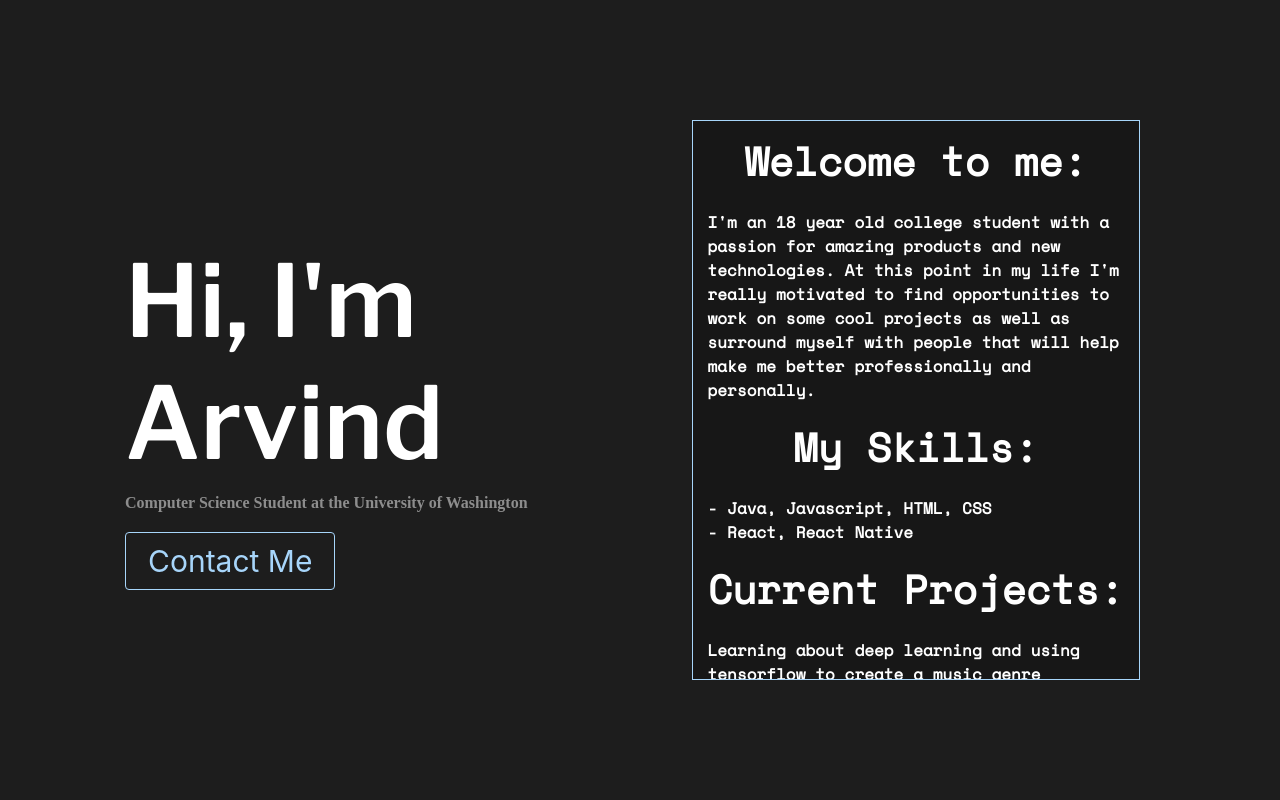
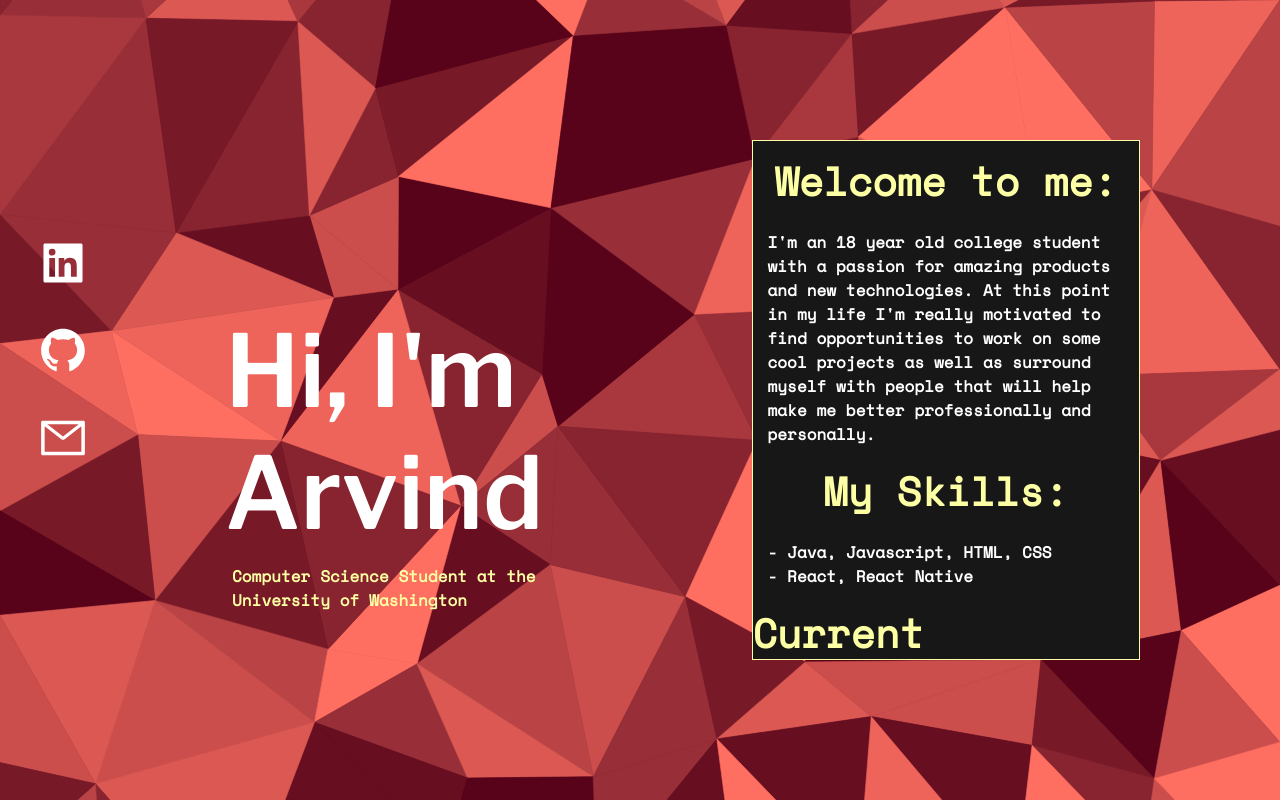
Before and after one commit to arooxa/personal-portfolio, a React (Create React App) app: page / in a window 1280 px wide. Built offline with nearby package versions, Linux system fonts and the light colour scheme.

Commit message:
updated background

```diff
--- a/package.json
+++ b/package.json
@@ -8,6 +8,7 @@
     "@testing-library/user-event": "^13.5.0",
     "react": "^17.0.2",
     "react-dom": "^17.0.2",
+    "react-icons": "^4.3.1",
     "react-router-dom": "^6.2.1",
     "react-scripts": "5.0.0",
     "styled-components": "^5.3.3",
--- a/src/App.css
+++ /dev/null
@@ -1,38 +0,0 @@
-.App {
-  text-align: center;
-}
-
-.App-logo {
-  height: 40vmin;
-  pointer-events: none;
-}
-
-@media (prefers-reduced-motion: no-preference) {
-  .App-logo {
-    animation: App-logo-spin infinite 20s linear;
-  }
-}
-
-.App-header {
-  background-color: #282c34;
-  min-height: 100vh;
-  display: flex;
-  flex-direction: column;
-  align-items: center;
-  justify-content: center;
-  font-size: calc(10px + 2vmin);
-  color: white;
-}
-
-.App-link {
-  color: #61dafb;
-}
-
-@keyframes App-logo-spin {
-  from {
-    transform: rotate(0deg);
-  }
-  to {
-    transform: rotate(360deg);
-  }
-}
--- a/src/App.js
+++ b/src/App.js
@@ -1,17 +1,13 @@
-import './App.css';
 import Home from "./pages/Home";
-import About from "./pages/About";
-import Error from "./pages/Error";
 import SideBar from "./components/SideBar";
 import { BrowserRouter as Router, Routes, Route } from "react-router-dom";
 
 function App() {
   return (
     <Router>
+      <SideBar />
       <Routes>
         <Route path="/" element={<Home />} />
-        <Route path="/about" element={<About />} />
-        <Route path="*" element={<Error />} />
       </Routes>
     </Router>
   );
--- a/src/components/SideBar.js
+++ b/src/components/SideBar.js
@@ -1,51 +1,92 @@
 import React from "react";
 import styled from 'styled-components';
-import {NavLink as Link} from 'react-router-dom';
+import {
+    AiFillLinkedin,
+    AiOutlineGithub,
+    AiOutlineMail,
+  } from "react-icons/ai";
+import { IoDocumentTextOutline } from "react-icons/io5";
 
 
-class SideNav extends React.Component {
+  function handleIconClick(iconName) {
+    if (iconName == "Linkedin") {
+      window.open("https://www.linkedin.com/in/arvindmaniv/", "_blank");
+    } else if (iconName == "Github") {
+      window.open("https://github.com/arooxa", "_blank");
+    } else {
+      window.open("mailto:arvindmaniv@gmail.com", "_blank");
+    }
+  }
+
+export default class SideBar extends React.Component {
     render() {
-        return(
-            <StyledSideNav></StyledSideNav>
+        return (
+            <StyledSideNav>
+                <Linkedin
+                onClick={() => handleIconClick("Linkedin")}
+                />
+                <Github
+                onClick={() => handleIconClick("Github")}
+                />
+                <Mail
+                onClick={() => handleIconClick("Mail")}
+                />
+            </StyledSideNav>
         );
     }
 }
 
-export default class SideBar extends React.Component {
-    render() {
-        return (
-            <SideNav>
-                <NavLink to="/">
-                    <h1>Home</h1>
-                </NavLink>
-                <NavLink to="/">
-                    <h2>About</h2>
-                </NavLink>
-            </SideNav>
-        );
+const Linkedin = styled(AiFillLinkedin)`
+    font-size: 50px;
+    margin: 15% 0%;
+    color: white;
+
+    &:hover {
+        font-size: 65px;
     }
-}
+`
+
+const Github = styled(AiOutlineGithub)`
+    font-size: 50px;
+    margin: 15% 0%;
+    color: white;
+
+    &:hover {
+        font-size: 65px;
+    }
+`
+
+const Mail = styled(AiOutlineMail)`
+    font-size: 50px;
+    margin: 15% 0%;
+    color: white;
+
+    &:hover {
+        font-size: 65px;
+    }
+`
+
+const Resume = styled(IoDocumentTextOutline)`
+    font-size: 50px;
+    margin: 5% 0%;
+    color: white;
+
+    &:hover {
+        font-size: 65px;
+    }
+`
+
 
 const StyledSideNav = styled.div`
     position: fixed;     /* Fixed Sidebar (stay in place on scroll and position relative to viewport) */
     height: 100%;
     width: 125px;     /* Set the width of the sidebar */
     z-index: 1;      /* Stay on top of everything */
-    background-color: #222; /* Black */
+    background: transparent;
     overflow-x: hidden;     /* Disable horizontal scroll */
-    padding-top: 10px;
+    display: flex;
+    flex-direction: column;
+    justify-content: center;
+    padding-bottom: 100px;
+    align-items: center;
 `
-
-const NavLink = styled(Link)`
-    color: #fff;
-    display: flex;
-    align-items: center;
-    text-decoration: none;
-    padding: 0 1rem;
-    height: 100%;
-    cursor: pointer;
-
-    &.active {
-        color: $15cdfc;
-    }
-`
--- a/src/pages/About.js
+++ /dev/null
@@ -1,19 +0,0 @@
-import React from "react";
-
-const About = () => {
-  return (
-    <div
-      style={{
-        display: "flex",
-        justifyContent: "center",
-        alignItems: "center",
-        height: "90vh",
-      }}
-    >
-      <h1>This is the About Page</h1>
-    </div>
-  );
-};
-
-
-export default About;
--- a/src/pages/Home.css
+++ b/src/pages/Home.css
@@ -1,12 +1,12 @@
-h1 {
+h2 {
     font-family: 'Libre Franklin', sans-serif;
-    color: white;
     font-size: 100px;
     font-weight: 600;
+    padding-top: 70px;
     color: #FFFFFF;
   }
 
-  h1 span span {
+  h2 span span {
     position: relative;
     animation: bounce 0.75s forwards;
     bottom: -1em;
--- a/src/pages/Home.js
+++ b/src/pages/Home.js
@@ -3,18 +3,23 @@ import React from "react";
 import styled from 'styled-components';
 import {NavLink as Link} from 'react-router-dom';
 import AnimatedText from '../components/AnimatedText';
+import layer1 from '../files/newfullbackground.svg';
 
 const Home  = () => {
     return (
+
       <Background>
+
+        {/* <div class="spacer layer1"></div> */}
         <Container1>
-          <h1>
+
+          <h2>
             <AnimatedText copy = "Hi, I'm Arvind" role="heading" />
-          </h1>
+          </h2>
         <DescriptionText>Computer Science Student at the University of Washington</DescriptionText>
-        <NavBtn>
+        {/* <NavBtn>
           <NavBtnLink to="/about">Contact Me</NavBtnLink>
-        </NavBtn>
+        </NavBtn> */}
         </Container1>
         <Container2>
           <AboutMeTitles>Welcome to me:</AboutMeTitles>
@@ -36,8 +41,7 @@ const Home  = () => {
           <ProjectTitle>
             Hydro - Financial Management                            Spring 2021
           </ProjectTitle>
-          <ProjectDesc>
-            - Independent project during my senior year of high school to learn about react native and JSX <br />
+          <ProjectDesc>- Independent project during my senior year of high school to learn about react native and JSX <br />
             - Created triple nested navigation with stack, bottom tab, and specific in-screen top tab navigators <br />
             - Learned to pass state between components, use callback methods, and write API queries (Yelp) <br />
             - Used Hooks and AsyncStorage <br />
@@ -54,6 +58,12 @@ const Background = styled.section`
   background: #1d1d1d;
   padding-left: 125px;
   display: flex;
+  background-image: url(${layer1});
+    aspect-ratio: 960/300; // full background is 2000/2000 the layer is 960/300
+    width: 100%;
+    background-repeat: no-repeat;
+    background-position: center;
+    background-size: cover;
 `;
 
 const Container1 = styled.section`
@@ -61,16 +71,15 @@ const Container1 = styled.section`
   width: 50vw;
   padding-top: 30vh;
   flex: 1;
-  */padding-left: 100px; only if sidebar is active
+  padding-left: 100px; only if sidebar is active
 `;
 
 const Container2 = styled.section`
   background: #171717;
-  border-color: #A7D5FA;
+  border-color: #FCFFA3;
   border-style: solid;
   border-width: 1px;
-  margin: 120px;
-  margin-right: 140px;
+  margin: 140px;
   flex: 1;
   display: flex;
   flex-direction: column;
@@ -84,19 +93,21 @@ const Container2 = styled.section`
 `;
 
 const DescriptionText = styled.h1`
-  font-family: 'Open-Sans';
-  color: #8D8D8D;
+  font-family: 'Space Mono';
+  color: #FCFFA3;
   font-size: 16px;
   padding-top: 10px;
+  padding-left: 7px;
 `;
 
 const AboutMeTitles = styled.h1`
 font-family: 'Space Mono';
-color: #FFFFFF;
+color: #FCFFA3;
 font-size: 40px;
+padding-top: 10px;
+margin-bottom: 0px;
+align-self: center;
 padding-bottom: 20px;
-padding-top: 10px;
-align-self: center;
 `
 
 const ProjectTitle = styled(AboutMeTitles)`
@@ -109,11 +120,9 @@ margin-left: 15px;
 margin-right: 15px;
 color: #FFFFFF;
 font-size: 16px;
-align-self: center;
 padding-bottom: 5px;
 flex: display;
 `
-
 
 const ProjectDesc = styled(AboutMeDesc)`
   align-self: flex-start;
```
Also changed, not shown: src/pages/Contact.js (added, +10 -0 lines), src/files/newfullbackground.svg (added), 1 other file (tests, documents, lock files or other folders).
